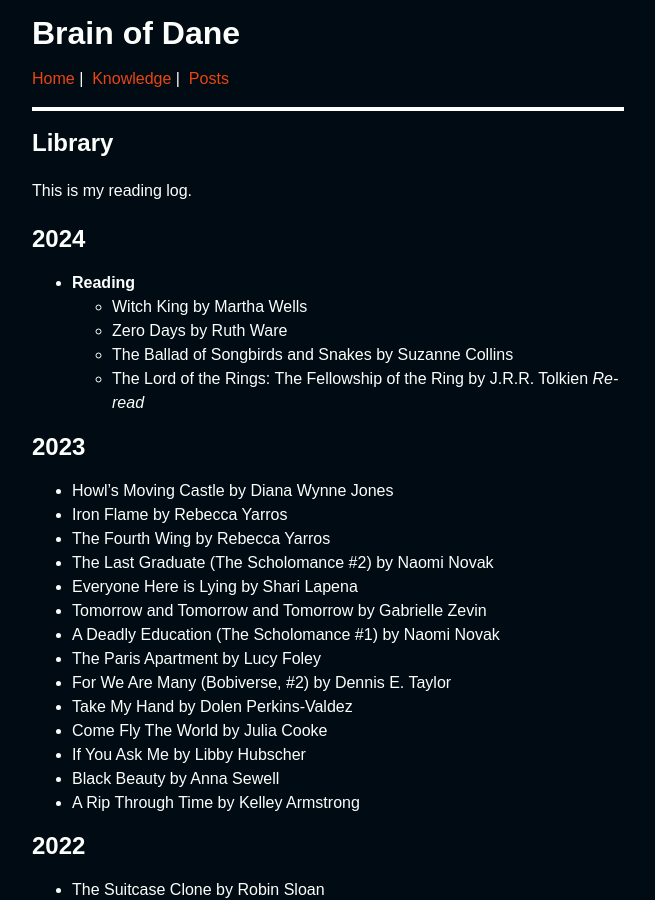
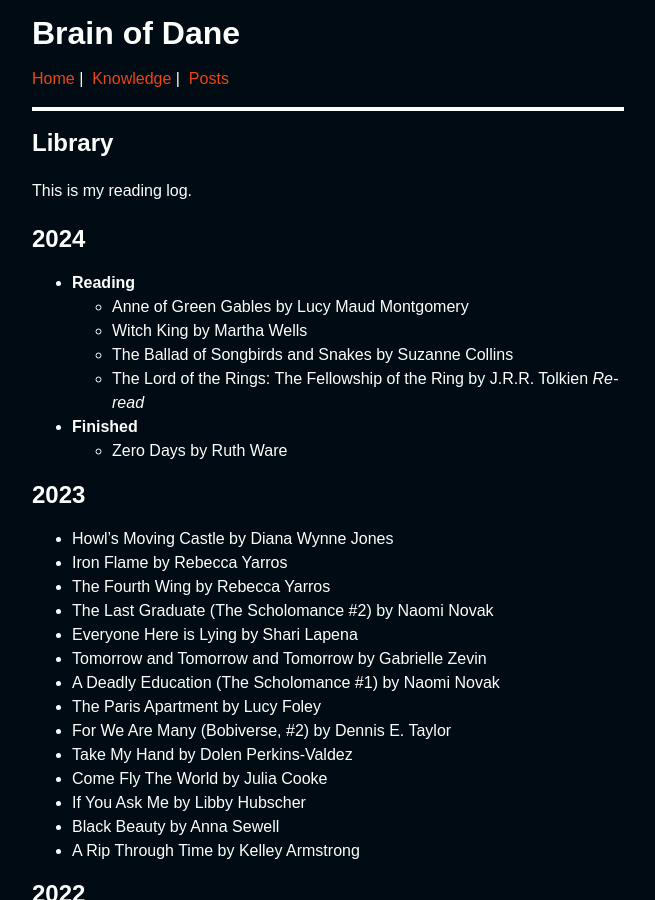
Before and after one commit to dahenson/dahenson.github.io, a Jekyll site: the page built from library.md, in a window 1280 px wide and 900 px high. Shown: the whole window, without its empty margins (312-967 px from the left). Built offline with Jekyll 4.4.1, drawn with Linux system fonts in a browser that asks for light colours.

Commit message:
Update library

```diff
--- a/library.md
+++ b/library.md
@@ -9,10 +9,12 @@ This is my reading log.
 ## 2024
 
 - **Reading**
+  - Anne of Green Gables by Lucy Maud Montgomery
   - Witch King by Martha Wells
-  - Zero Days by Ruth Ware
   - The Ballad of Songbirds and Snakes by Suzanne Collins
   - The Lord of the Rings: The Fellowship of the Ring by J.R.R. Tolkien _Re-read_
+- **Finished**
+  - Zero Days by Ruth Ware
 
 ## 2023
 
```
